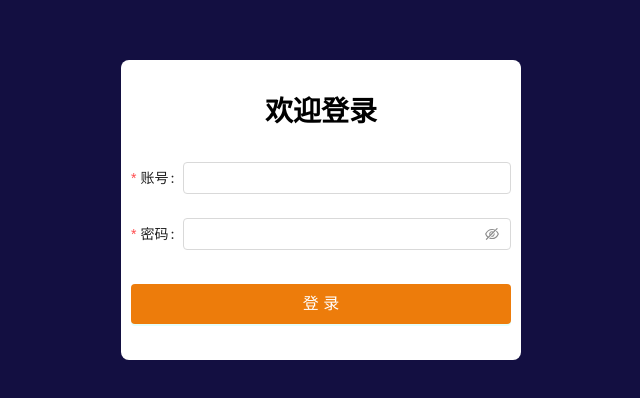
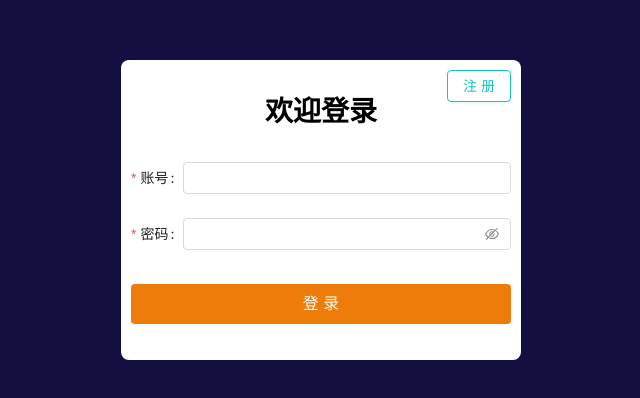
Before and after one commit to wdm-coding/react-admin, a React (Vite) app: page /login in a window 1280 px wide. Shown: the part 190-588 px from the top of the page, without its empty margins (319-959 px from the left). Built offline with nearby package versions, Linux system fonts and the light colour scheme.

Commit message:
用户注册

```diff
--- a/src/api/user.ts
+++ b/src/api/user.ts
@@ -8,6 +8,14 @@ interface Response {
 interface User {
   username: string;
   password: string;
+}
+// 用户注册
+export function userSignup(data:User):Promise<Response> {
+	return request({
+		url: '/auth/signup',
+		method: 'POST',
+		data
+	})
 }
 // 用户登录
 export function userSignin(data:any):Promise<Response> {
--- a/src/views/Login/index.tsx
+++ b/src/views/Login/index.tsx
@@ -5,25 +5,52 @@ import { useState } from 'react'
 import {useDispatch} from 'react-redux'
 import {userLogin} from '@/store/modules/user'
 import { AppDispatch } from '@/store'
+import {userSignup} from '@/api/user'
 type FieldType = {
   account?: string
   password?: string
 };
 function Login() {
+	const [isLogin, setIsLogin] = useState<boolean>(true)
+
 	const dispatch:AppDispatch = useDispatch<AppDispatch>()
 	const [loading, setLoading] = useState<boolean>(false)
 	const onFinish: FormProps<FieldType>['onFinish'] = values => {
 		setLoading(true)
-		dispatch(userLogin(values)).then(()=>{
-			setLoading(false)
-		}).catch(()=>{
-			setLoading(false)
-		})
+		if(isLogin){
+			dispatch(userLogin(values)).then(()=>{
+				setLoading(false)
+			}).catch(()=>{
+				setLoading(false)
+			})
+		}else{
+			userRegister(values)
+		}
+	}
+	const userRegister = async (value: FieldType)=>{
+		if(!value.account || !value.password) return
+		const {code} = await userSignup({username:value.account,password:value.password})
+		setLoading(false)
+		if(code === 0){
+			window.$message.success('注册成功，请登录',2,()=>{
+				setIsLogin(true)
+			})
+		}
+	}
+	const triggerHandler = () => {
+		setIsLogin(!isLogin)
 	}
 	return (
 		<div className={`${styles.login_wrap} w-screen h-screen text-white flex items-center justify-center`}>
-			<div className="w-[400px] h-[300px] bg-white pt-[10px] pl-[10px] pr-[10px] rounded-lg">
-				<h1 className="text-black text-center pb-[10px] font-semibold">欢迎登录</h1>
+			<div className="w-[400px] h-[300px] bg-white pt-[10px] pl-[10px] pr-[10px] rounded-lg relative">
+				<div className="absolute right-[10px] top-[10px]">
+					<Button color="cyan" variant="outlined" onClick={triggerHandler}>
+						{isLogin?'注册':'登录'}
+					</Button>
+				</div>
+				<h1 className="text-black text-center pb-[10px] font-semibold">
+					{isLogin?'欢迎登录':'用户注册'}
+				</h1>
 				<Form
 					name="basic"
 					onFinish={onFinish}
@@ -52,7 +79,7 @@ function Login() {
 								className="w-[400px] h-[40px]"
 								size="large"
 							>
-              登录
+								{isLogin?'登录':'注册'}
 							</Button>
 						</div>
 					</Form.Item>
```
